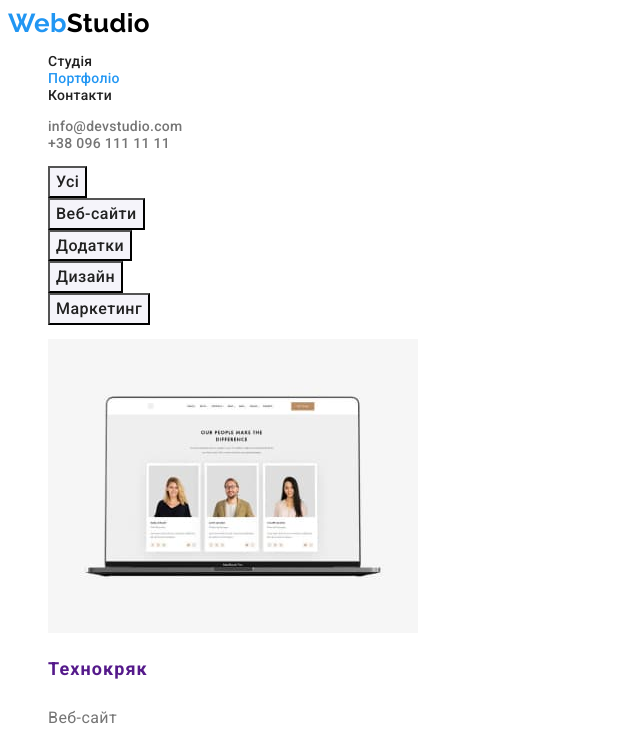
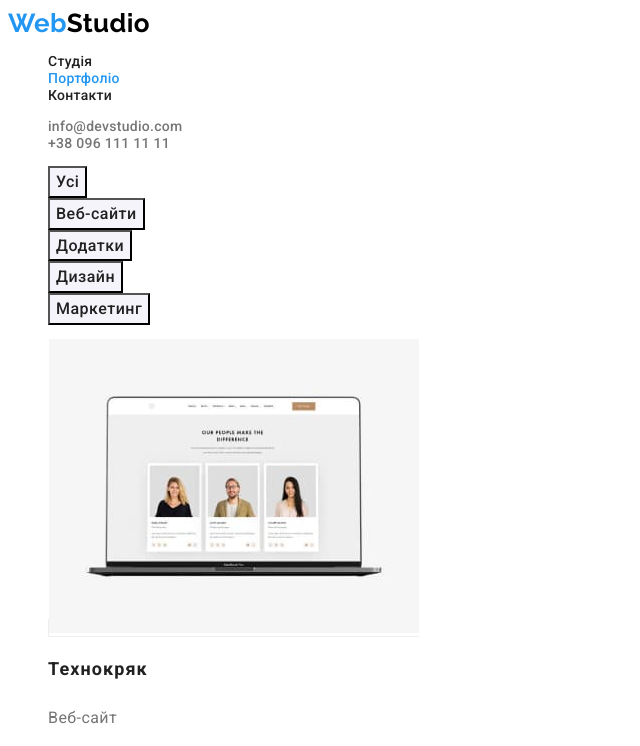
Before and after one commit to akosham/goit-markup-hw-02, a plain HTML site: page portfolio.html in a window 1280 px wide. Shown: the top 746 px of the page, without its empty margins (0-640 px from the left). Drawn offline with Linux system fonts and the light colour scheme.

Commit message:
add border color project link

```diff
--- a/css/styles.css
+++ b/css/styles.css
@@ -270,9 +270,12 @@ body {
 /* .project-list {
 }
 .project-item {
+} */
+.project-link {
+  color: var(--main-title-color);
+  background: #FFFFFF;
+  border: 1px solid #EEEEEE;
 }
-.project-link {
-} */
 
 .project-subtitle {
   font-weight: 700;
```
